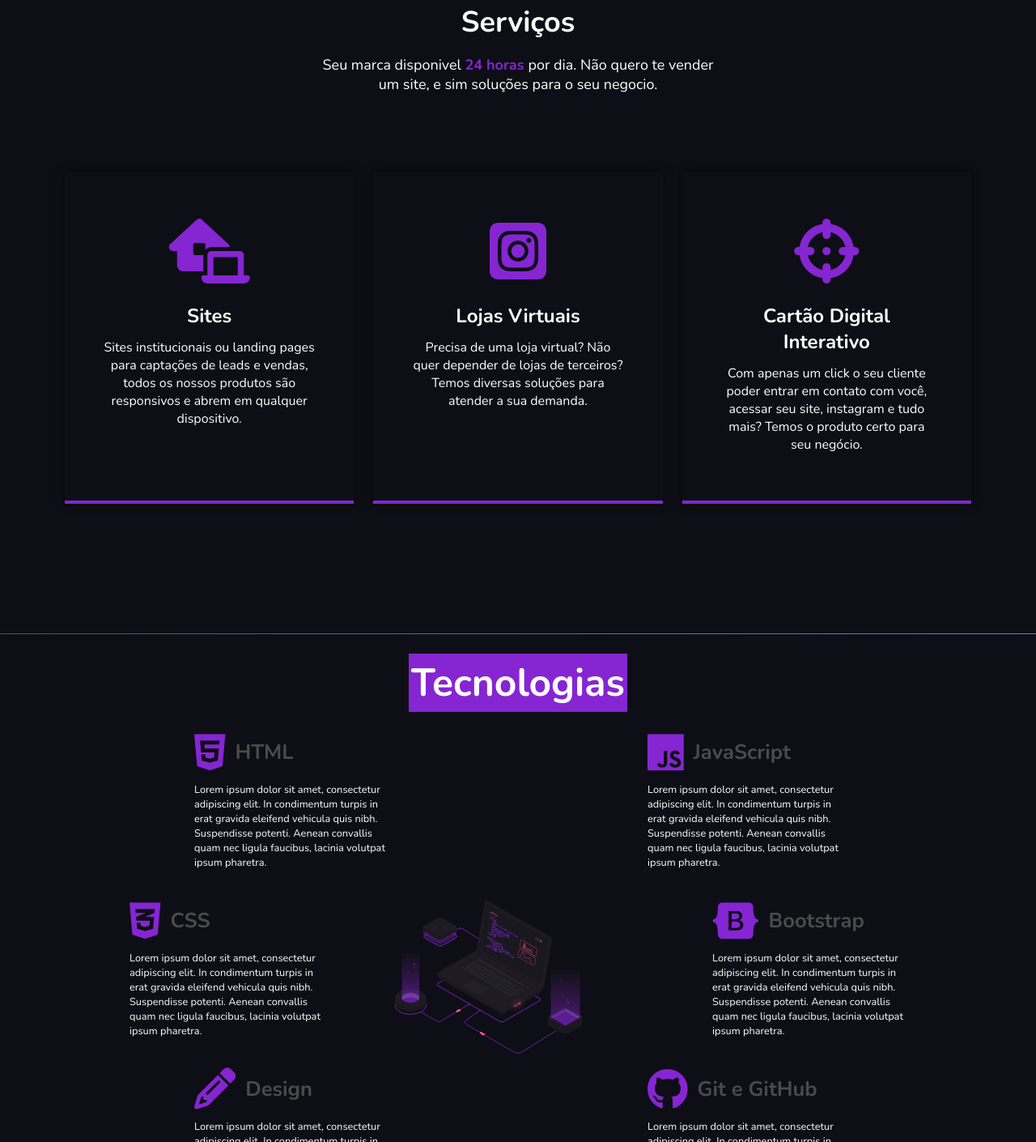
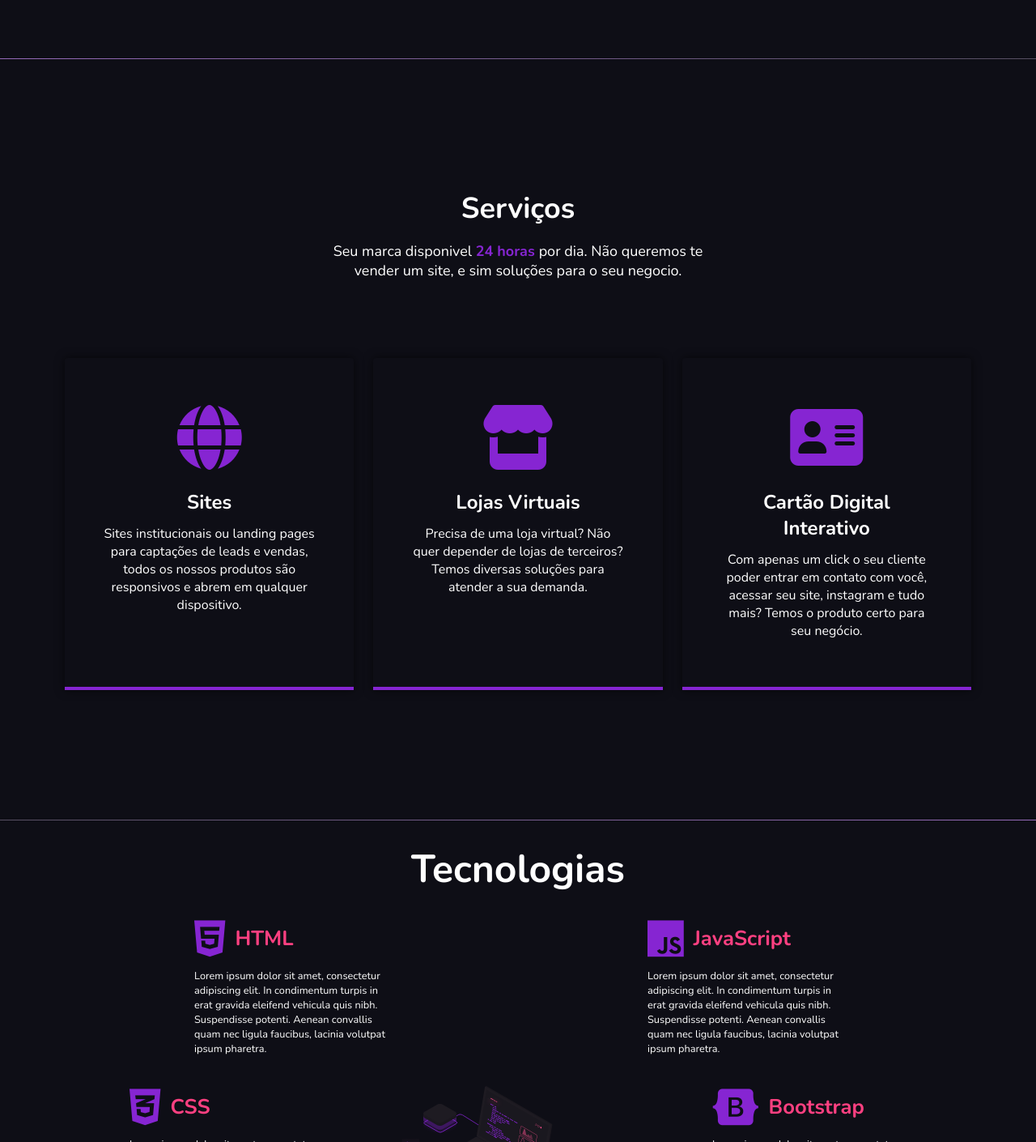
Before and after one commit to CesarAzambuja/W.Tech, a plain HTML site: page index.html in a window 1280 px wide. Shown: the part 1390-2800 px from the top of the page at 81% size. Drawn offline with nearby package versions, Linux system fonts and the light colour scheme; files whose address does not match are found by name.

Commit message:
Acessibilidade

```diff
--- a/css/home.css
+++ b/css/home.css
@@ -24,8 +24,7 @@
 
 #home .image img {
   position: relative;
-  right: 2.93rem;
-  animation: moveBanner;
+  right: 2.03rem;
 }
 
 #home .image img,
@@ -41,3 +40,16 @@
 #home .text p {
   margin-bottom: 2rem;
 }
+
+/*.imagem-zoom img {
+  animation: zoom 20s;
+}
+
+@keyframes zoom {
+  0% {
+    transform: scale(1.3);
+  }
+  100% {
+    transform: scale(0.8);
+  }
+}*/
--- a/css/technologies.css
+++ b/css/technologies.css
@@ -50,7 +50,7 @@
   align-items: center;
 }
 
-.sessao-header h1 {
+.sessao-header h2 {
   font-family: var(--font-primary);
   font-size: 3rem;
 }
@@ -58,7 +58,7 @@
 .conhecimento-header {
   display: flex;
   align-items: center;
-  color: #4b4b4b;
+  color: #ff4081;
 }
 
 .conhecimento-header i {
--- a/index.html
+++ b/index.html
@@ -48,10 +48,10 @@
     <main>
       <section class="section" id="home">
         <div class="container grid">
-          <div class="image" style="zoom: 0.8">
+          <div class="image imagem-zoom">
             <img
 
-              src="https://images.unsplash.com/photo-1558346547-4439467bd1d5?ixlib=rb-1.2.1&ixid=MnwxMjA3fDB8MHxwaG90by1wYWdlfHx8fGVufDB8fHx8&auto=format&fit=crop&w=1470&q=80"
+              src="images/banner.jpg"
               alt=""
             />
           </div>
@@ -103,13 +103,13 @@
             <h2 class="title">Serviços</h2>
             <p class="subtitle">
               Seu marca disponivel <strong>24 horas </strong> por dia. Não
-              quero te vender um site, e sim soluções para o seu negocio.
+              queremos te vender um site, e sim soluções para o seu negocio.
             </p>
           </header>
 
           <div class="cards-grid grid">
             <div class="card">
-              <i class="fas fa-laptop-house"></i>
+              <i class="fas fa-globe"></i>
               <h3 class="title">Sites</h3>
               <p>
                Sites institucionais ou landing pages para captações de leads e vendas, todos os nossos produtos são responsivos e abrem em qualquer dispositivo.
@@ -118,7 +118,7 @@
             <!--card-->
 
             <div class="card">
-              <i class="fab fa-instagram-square"></i>
+              <i class="fas fa-store"></i>
               <h3 class="title">Lojas Virtuais</h3>
               <p>
                 Precisa de uma loja virtual? Não quer depender de lojas de terceiros? Temos diversas soluções para atender a sua demanda.
@@ -127,7 +127,7 @@
             <!--card-->
 
             <div class="card">
-              <i class="fas fa-crosshairs"></i>
+              <i class="fas fa-address-card"></i>
               <h3 class="title">Cartão Digital Interativo</h3>
               <p>
                 Com apenas um click o seu cliente poder entrar em contato com você, acessar seu site, instagram e tudo mais? Temos o produto certo para seu negócio.
@@ -143,7 +143,7 @@
 
       <section class="sessao-conhecimentos" id="technologies">
             <div class="sessao-header">
-                <h1 class="vision">Tecnologias</h1>
+                <h2 class=>Tecnologias</h2>
             </div><!--sessao-header-->
             <div class="conhecimentos">
 
@@ -217,7 +217,7 @@
 
         <section class="sessao-projetos" id="projects">
         <div class="sessao-header">
-            <h1>Projetos</h1>
+            <h2>Projetos</h2>
         </div>
         <div class="projetos">
             <div class="cards">
```
Also changed, not shown: images/banner.jpg (added).
